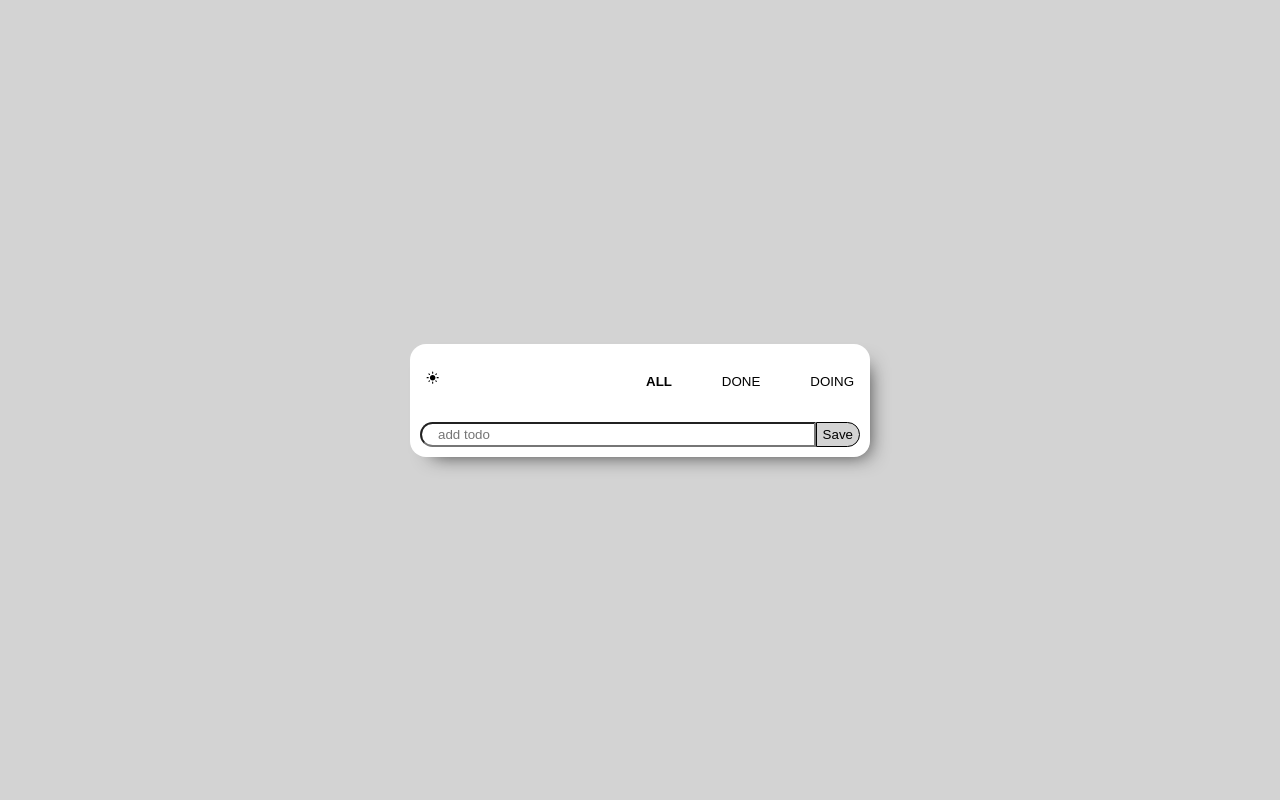
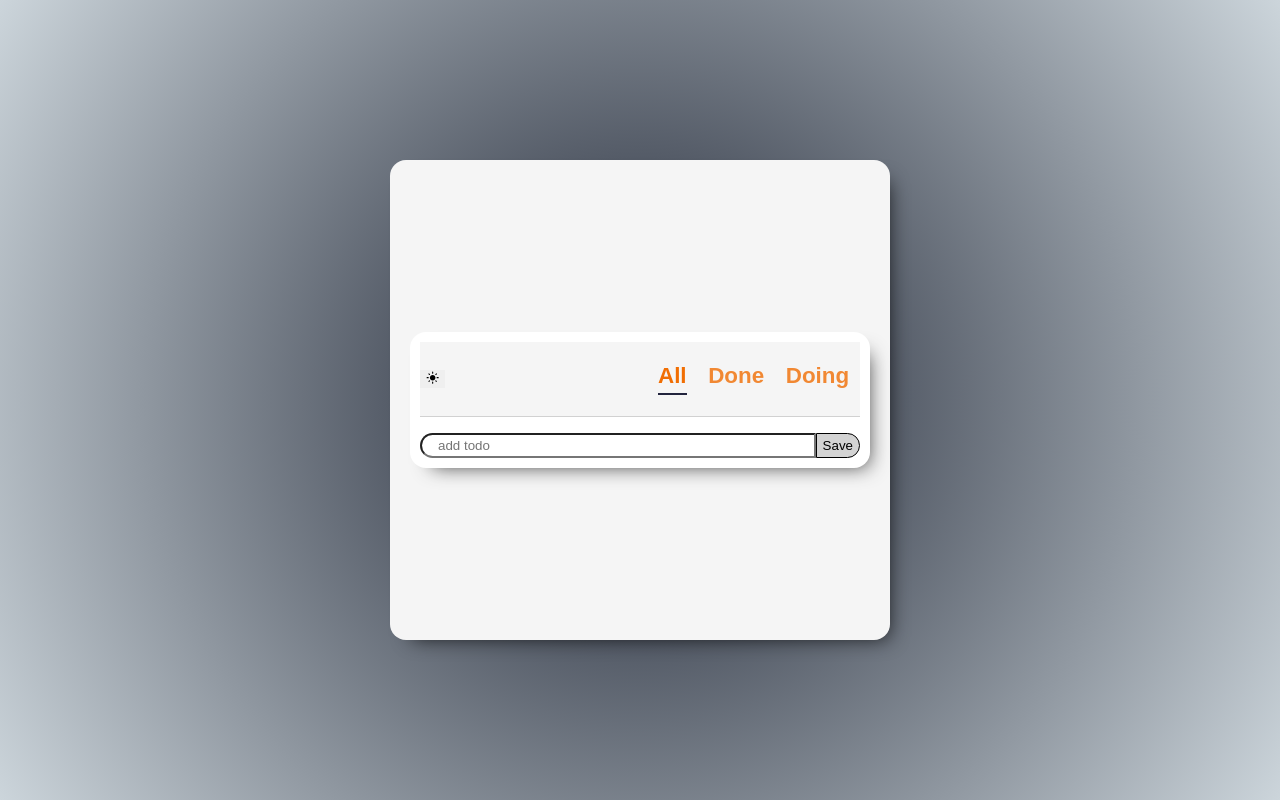
Before and after one commit to wwwkimminja/react-postCss-todo, a React (Create React App) app: page / in a window 1280 px wide. Built offline with nearby package versions, Linux system fonts and the light colour scheme.

Commit message:
styling Nav

```diff
--- a/src/Nav.jsx
+++ b/src/Nav.jsx
@@ -12,13 +12,12 @@ function Nav({filters,handleFilter,filterType}) {
       <button onClick={()=>toggleDarkMode()} >
         {darkMode? <MdNightlight color="white"/>: <MdLightMode />}
       </button>
-      <ul className={styles.menu}>
+      <ul className={styles.filters}>
        { filters.map((filter)=>{
-        const fontWeight = filter === filterType?"bold":"normal"
         return (
           <li  key={filter} >
-          <button onClick={()=>handleFilter(filter)} style={{color:darkMode&&"white", fontWeight}} >
-           {filter.toUpperCase()}
+          <button className={`${styles.filter} ${filter === filterType && styles.selected}`} onClick={()=>handleFilter(filter)}  >
+           {filter}
           </button>
            </li>
         )
--- a/src/Nav.module.css
+++ b/src/Nav.module.css
@@ -2,17 +2,35 @@
   display: flex;
   justify-content: space-between;
   align-items: center;
+  background-color: var(--color-bg-dark);
+  border-bottom:1px solid var(--color-grey);
 }
-.menu{
-  width: 50%;
+.filters{
   display: flex;
-  justify-content: space-between;
-  align-items: center;
-  list-style: none;
+
+
+}
+.filter{
+  font-size: 1.4rem;
+  margin:0.3rem;
+  text-transform: capitalize;
+  background-color: transparent;
+  color: var(--color-accent);
+  opacity: 0.8;
+  font-weight: bold;
 
 }
 
-.menu button:hover {
-  transform: scale(1.1);
+.filter:hover,
+.filter.selected {
+  opacity: 1;
 
 }
+
+.filter.selected::after{
+  content:'';
+  display: block;
+  margin-top: 0.2rem;
+  border:1px solid var(--color-text)
+
+}
--- a/src/index.css
+++ b/src/index.css
@@ -1,3 +1,11 @@
+:root {
+  --color-bg-dark:#f5f5f5;
+  --color-bg:#fdfffd;
+  --color-grey:#d1d1d1;
+  --color-text:#22243d;
+  --color-accent:#f16e03;
+}
+
 body {
   margin: 0;
   font-family: -apple-system, BlinkMacSystemFont, 'Segoe UI', 'Roboto', 'Oxygen',
@@ -5,11 +13,26 @@ body {
     sans-serif;
   -webkit-font-smoothing: antialiased;
   -moz-osx-font-smoothing: grayscale;
+  width: 100vw;
   height: 100vh;
-  background-color:lightgray;
   display: flex;
   justify-content: center;
   align-items: center;
+  background: rgb(84,91,103);
+  background: radial-gradient(circle, rgba(84,91,103,1) 32%, rgba(204,213,219,1) 100%);
+}
+
+#root {
+  width: 100%;
+  height: 60%;
+  max-width: 500px;
+  background-color: var(--color-bg-dark);
+  border-radius: 1rem;
+  overflow: hidden;
+  display: flex;
+  display: flex;
+  flex-direction: column;
+  box-shadow: 10px 10px 20px -12px rgba(0, 0, 0, 0.8);
 }
 
 code {
@@ -17,10 +40,16 @@ code {
     monospace;
 }
 button{
-  background: none;
+  outline: none;
   border: none;
+
 }
 
 button:hover{
   cursor: pointer;
 }
+
+ul{
+  list-style:none;
+  padding-left:0;
+}
```
